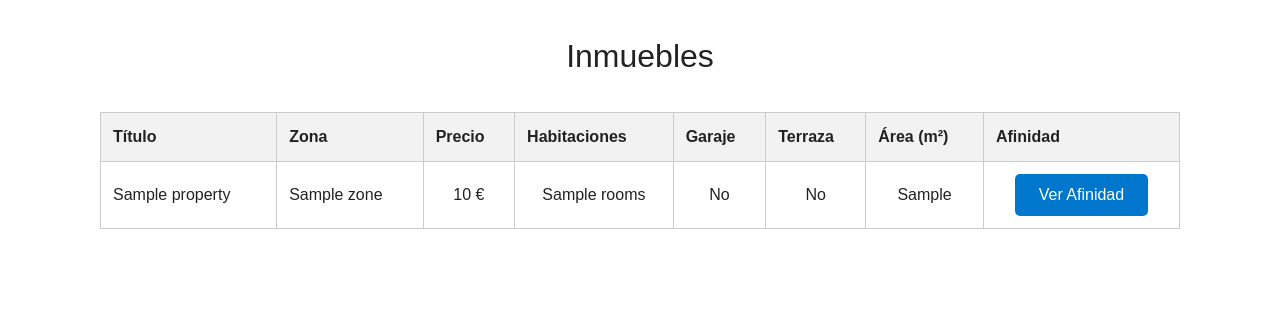
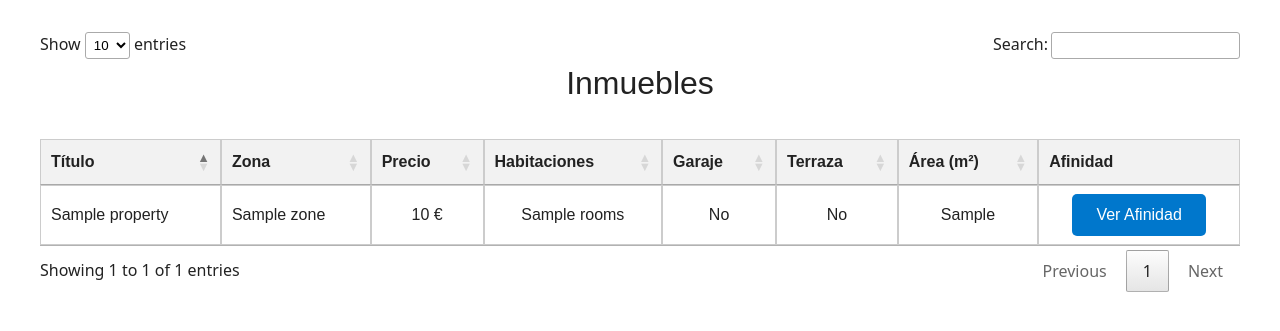
Before and after one commit to cmvelasquezr/crm_inmoweb, a PHP site: template views/property_list.php in a window 1280 px wide. Shown: the top 331 px of the page. Run offline with PHP 8.4, Linux system fonts and the light colour scheme; the template is opened without the code that fills it: most values are stand-ins (such as "Sample title", 1, 10 or a date in 2020); some libraries are stand-ins or nearby versions.

Commit message:
Incluir datatable al listado de inmuebles

```diff
--- a/src/assets/js/script.js
+++ b/src/assets/js/script.js
@@ -31,4 +31,19 @@ const rows = document.querySelectorAll('.property-row');
     });
 
     closeBtn.onclick = () => modal.style.display = 'none';
-    window.onclick = (e) => { if (e.target === modal) modal.style.display = 'none'; };
+    window.onclick = (e) => { if (e.target === modal) modal.style.display = 'none';
+
+    };
+
+    $(document).ready(function() {
+        $('#tablaPropiedades').DataTable({
+            language: {
+                url: '//cdn.datatables.net/plug-ins/1.13.6/i18n/es-ES.json'
+            },
+            pageLength: 10,
+            lengthMenu: [5, 10, 25, 50],
+            columnDefs: [
+                { orderable: false, targets: -1 } // desactiva orden en columna "Afinidad"
+            ]
+        });
+    });
--- a/views/property_list.php
+++ b/views/property_list.php
@@ -6,20 +6,26 @@
     <!-- Enlaces a CSS y JS externos -->
     <link rel="stylesheet" href="src/assets/css/style.css">
     <script src="src/assets/js/script.js" defer></script>
+    <!-- DataTables CSS -->
+    <link rel="stylesheet" href="https://cdn.datatables.net/1.13.6/css/jquery.dataTables.min.css">
+    <!-- jQuery (requerido por DataTables) -->
+    <script src="https://code.jquery.com/jquery-3.7.1.min.js"></script>
+    <!-- DataTables JS -->
+    <script src="https://cdn.datatables.net/1.13.6/js/jquery.dataTables.min.js"></script>
 </head>
 <body>
-    <table>
+    <table id="tablaPropiedades">
         <caption>Inmuebles</caption>
         <thead>
             <tr>
                 <th>Título</th>
-                <th>Zona</th>
-                <th>Precio</th>
-                <th>Habitaciones</th>
-                <th>Garaje</th>
-                <th>Terraza</th>
-                <th>Área (m²)</th>
-                <th>Afinidad</th>
+                <th class="celda-centrada">Zona</th>
+                <th class="celda-centrada">Precio</th>
+                <th class="celda-centrada">Habitaciones</th>
+                <th class="celda-centrada">Garaje</th>
+                <th class="celda-centrada">Terraza</th>
+                <th class="celda-centrada">Área (m²)</th>
+                <th class="celda-centrada">Afinidad</th>
             </tr>
         </thead>
         <tbody>
```
